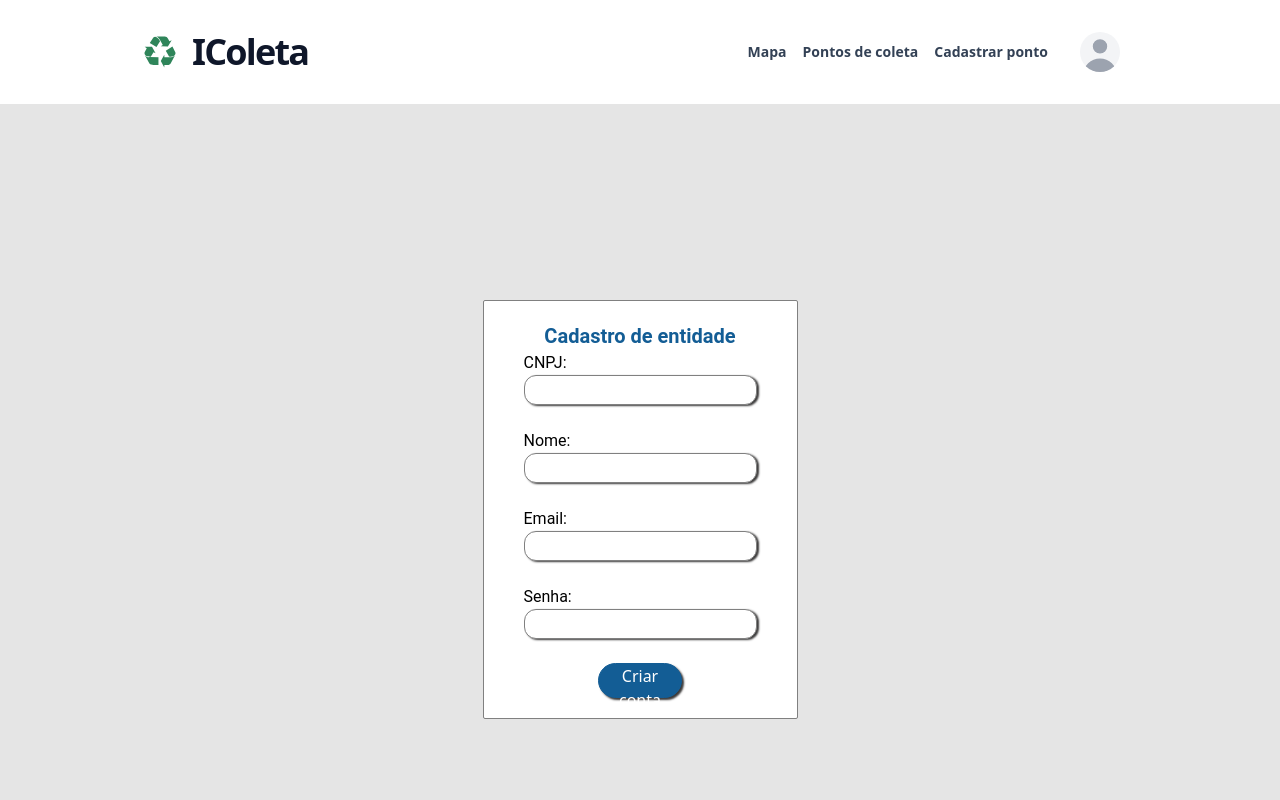
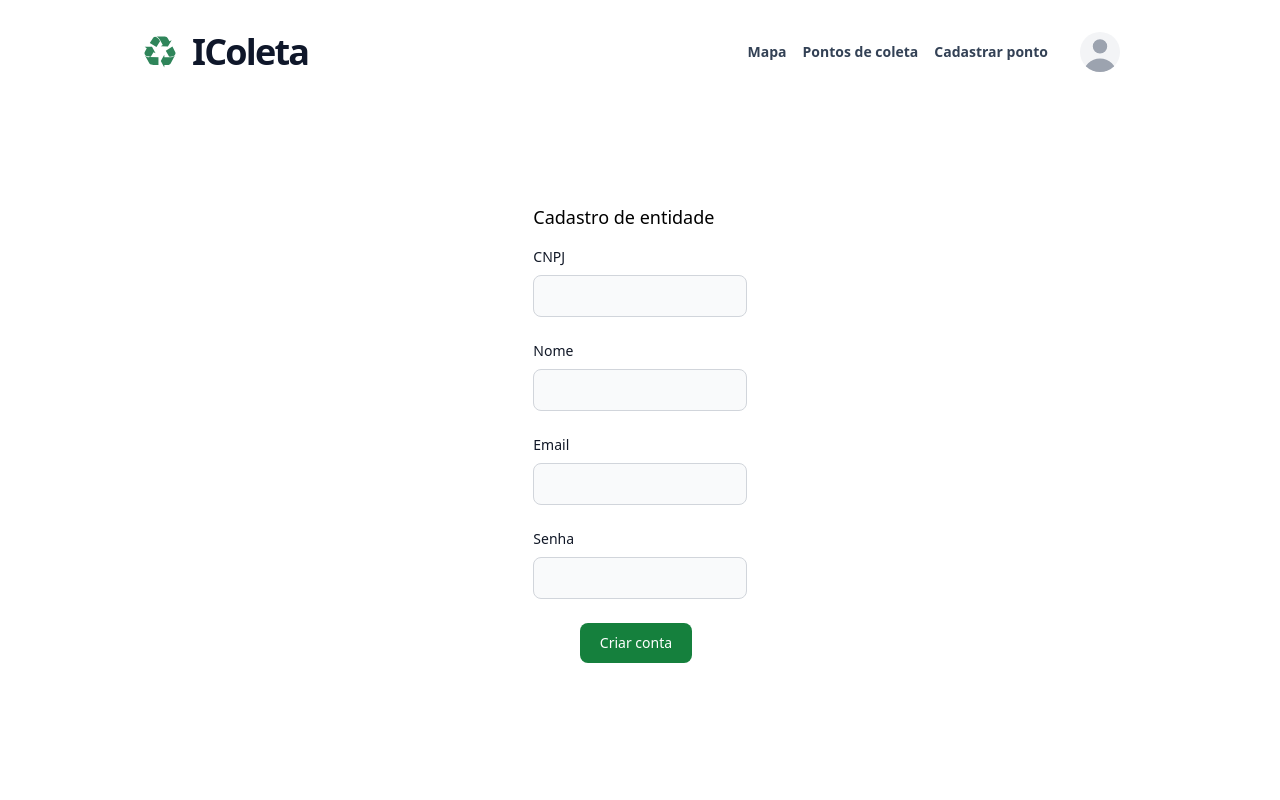
Before and after one commit to icoleta/icoleta-front, a React (Create React App) app: page /entidade/registro in a window 1280 px wide. Shown: the top 800 px of the page. Built offline with nearby package versions, Linux system fonts and the light colour scheme.

Commit message:
fix styles

```diff
--- a/src/pages/CadastroEntidade/index.jsx
+++ b/src/pages/CadastroEntidade/index.jsx
@@ -1,37 +1,81 @@
-import React from 'react'
+import React from "react";
 
-import './style.css'
+import "./style.css";
 
 const CadastroEntidade = () => {
   return (
-      <div className="container-cadastrar">
-        <form>
+    <div className="flex justify-center items-center h-5/6 flex-col">
+      <form className="w-1/6">
+        <p className="text-lg mb-4">Cadastro de entidade</p>
 
-          <p className="titulo-cadastro">Cadastro de entidade</p>
-
-          <label htmlFor="cnpj">CNPJ:</label>
-          <input type="text" id="cnpj" name="cnpj"></input>
+        <label
+          htmlFor="cnpj"
+          className="block mb-2 text-sm font-medium text-gray-900"
+        >
+          CNPJ
+        </label>
+        <input
+          type="text"
+          id="cnpj"
+          name="cnpj"
+          className="bg-gray-50 border border-gray-300 text-gray-900 text-sm rounded-lg focus:ring-blue-500 focus:border-blue-500 block w-full p-2.5"
+        ></input>
         <br></br>
 
-          <label htmlFor="nome">Nome:</label>
-          <input type="text" id="nome" name="nome"></input>
+        <label
+          htmlFor="nome"
+          className="block mb-2 text-sm font-medium text-gray-900"
+        >
+          Nome
+        </label>
+        <input
+          type="text"
+          id="nome"
+          name="nome"
+          className="bg-gray-50 border border-gray-300 text-gray-900 text-sm rounded-lg focus:ring-blue-500 focus:border-blue-500 block w-full p-2.5"
+        ></input>
         <br></br>
 
-          <label htmlFor="email">Email:</label>
-          <input type="mail" id="email" name="email"></input>
+        <label
+          htmlFor="email"
+          className="block mb-2 text-sm font-medium text-gray-900"
+        >
+          Email
+        </label>
+        <input
+          type="mail"
+          id="email"
+          name="email"
+          className="bg-gray-50 border border-gray-300 text-gray-900 text-sm rounded-lg focus:ring-blue-500 focus:border-blue-500 block w-full p-2.5"
+        ></input>
         <br></br>
 
-          <label htmlFor="senha">Senha:</label>
-          <input type="password" id="senha" name="senha"></input>
+        <label
+          htmlFor="senha"
+          className="block mb-2 text-sm font-medium text-gray-900"
+        >
+          Senha
+        </label>
+        <input
+          type="password"
+          id="senha"
+          name="senha"
+          className="bg-gray-50 border border-gray-300 text-gray-900 text-sm rounded-lg focus:ring-blue-500 focus:border-blue-500 block w-full p-2.5"
+        ></input>
         <br></br>
 
         <div class="btn-flex">
-            <button type="submit" className="btn-cadastro" value="Submit">Criar conta</button>
+          <button
+            type="submit"
+            className="focus:outline-none text-white bg-green-700 hover:bg-green-800 focus:ring-4 focus:ring-green-300 font-medium rounded-lg text-sm px-5 py-2.5 mr-2 mb-2"
+            value="Submit"
+          >
+            Criar conta
+          </button>
         </div>
-
       </form>
     </div>
-  )
-}
+  );
+};
 
-export default CadastroEntidade
+export default CadastroEntidade;
--- a/src/pages/EditarEntidade/index.jsx
+++ b/src/pages/EditarEntidade/index.jsx
@@ -1,36 +1,85 @@
-import React from 'react'
+import React from "react";
 
-import './style.css'
+import "./style.css";
 
 const EditarEntidade = () => {
   return (
-    <div className="container-editar">
-      <form>
+    <div className="flex justify-center items-center h-5/6 flex-col">
+      <form className="w-1/6">
+        <p className="text-lg mb-4">Editar entidade</p>
 
-        <p className="titulo-editar">Editar entidade selecionada</p>
+        <label
+          htmlFor="cnpj"
+          className="block mb-2 text-sm font-medium text-gray-900"
+        >
+          CNPJ
+        </label>
+        <input
+          type="text"
+          id="cnpj"
+          name="cnpj"
+          className="bg-gray-50 border border-gray-300 text-gray-900 text-sm rounded-lg focus:ring-blue-500 focus:border-blue-500 block w-full p-2.5"
+        ></input>
 
-        <label htmlFor="cnpj">CNPJ:</label>
-        <input type="text" id="cnpj" name="cnpj"></input>
         <br></br>
 
-        <label htmlFor="nome">Nome:</label>
-        <input type="text" id="nome" name="nome"></input>
+        <label
+          htmlFor="nome"
+          className="block mb-2 text-sm font-medium text-gray-900"
+        >
+          Nome
+        </label>
+        <input
+          type="text"
+          id="nome"
+          name="nome"
+          className="bg-gray-50 border border-gray-300 text-gray-900 text-sm rounded-lg focus:ring-blue-500 focus:border-blue-500 block w-full p-2.5"
+        ></input>
+
         <br></br>
 
-        <label htmlFor="email">Email:</label>
-        <input type="mail" id="email" name="email"></input>
+        <label
+          htmlFor="email"
+          className="block mb-2 text-sm font-medium text-gray-900"
+        >
+          Email
+        </label>
+        <input
+          type="mail"
+          id="email"
+          name="email"
+          className="bg-gray-50 border border-gray-300 text-gray-900 text-sm rounded-lg focus:ring-blue-500 focus:border-blue-500 block w-full p-2.5"
+        ></input>
+
         <br></br>
 
-        <label htmlFor="senha">Senha:</label>
-        <input type="password" id="senha" name="senha"></input>
+        <label
+          htmlFor="senha"
+          className="block mb-2 text-sm font-medium text-gray-900"
+        >
+          Senha
+        </label>
+        <input
+          type="password"
+          id="senha"
+          name="senha"
+          className="bg-gray-50 border border-gray-300 text-gray-900 text-sm rounded-lg focus:ring-blue-500 focus:border-blue-500 block w-full p-2.5"
+        ></input>
+
         <br></br>
 
         <div class="btn-flex">
-          <button type="submit" className="btn-editar" value="Submit">Editar</button>
+          <button
+            type="submit"
+            className="focus:outline-none text-white bg-green-700 hover:bg-green-800 focus:ring-4 focus:ring-green-300 font-medium rounded-lg text-sm px-5 py-2.5 mr-2 mb-2"
+            value="Submit"
+          >
+            Editar
+          </button>
         </div>
       </form>
     </div>
-  )
-}
+  );
+};
 
-export default EditarEntidade
+export default EditarEntidade;
--- a/src/pages/LoginEntidade/index.jsx
+++ b/src/pages/LoginEntidade/index.jsx
@@ -1,45 +1,64 @@
-import React from 'react'
+import React from "react";
 
-import './style.css'
+import "./style.css";
 
 const LoginEntidade = () => {
   return (
-    <div className="container-login">
-      <form>
+    <div className="flex justify-center items-center h-5/6 flex-col">
+      <form className="w-1/6">
+        <p className="text-lg mb-4">Acesso ao sistema</p>
 
-        <p className="titulo-cadastro">Acesso ao sistema</p>
-
-        <label htmlFor="email">Email:</label>
-        <input type="mail" id="email" name="email"></input>
+        <label
+          htmlFor="email"
+          className="block mb-2 text-sm font-medium text-gray-900"
+        >
+          Email
+        </label>
+        <input
+          type="mail"
+          id="email"
+          name="email"
+          className="bg-gray-50 border border-gray-300 text-gray-900 text-sm rounded-lg focus:ring-blue-500 focus:border-blue-500 block w-full p-2.5"
+        ></input>
         <br></br>
 
-        <label htmlFor="senha">Senha:</label>
-        <input type="password" id="senha" name="senha"></input>
+        <label
+          htmlFor="senha"
+          className="block mb-2 text-sm font-medium text-gray-900"
+        >
+          Senha
+        </label>
+        <input
+          type="password"
+          id="senha"
+          name="senha"
+          className="bg-gray-50 border border-gray-300 text-gray-900 text-sm rounded-lg focus:ring-blue-500 focus:border-blue-500 block w-full p-2.5"
+        ></input>
+
         <br></br>
 
-        <a href='/' className="link-recuperacao">Esqueci minha senha</a>
+        <a href="/" className="link-recuperacao">
+          Esqueci minha senha
+        </a>
 
         <div className="btn-flex-login">
-
           <button
             type="submit"
             className="focus:outline-none text-white bg-green-700 hover:bg-green-800 focus:ring-4 focus:ring-green-300 font-medium rounded-lg text-sm px-5 py-2.5 mr-2 mb-2"
             value="Submit"
           >
-          {" "}
-          Login{" "}
+            Login
           </button>
           <button
             className="focus:outline-none text-white bg-green-700 hover:bg-green-800 focus:ring-4 focus:ring-green-300 font-medium rounded-lg text-sm px-5 py-2.5 mr-2 mb-2"
             type="button"
           >
-          <a href="/entidade/registro">Cadastrar</a>
+            <a href="/entidade/cadastro">Cadastrar</a>
           </button>
-
         </div>
       </form>
     </div>
-  )
-}
+  );
+};
 
-export default LoginEntidade
+export default LoginEntidade;
```
Lines whose indentation alone changed are shown as unchanged.
